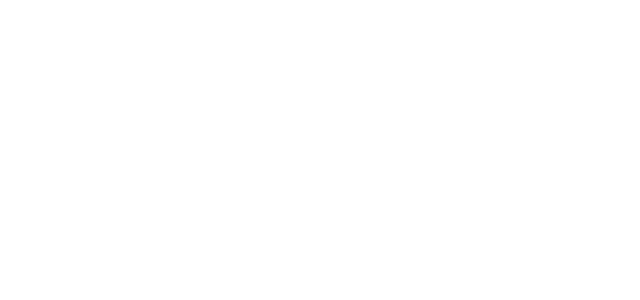
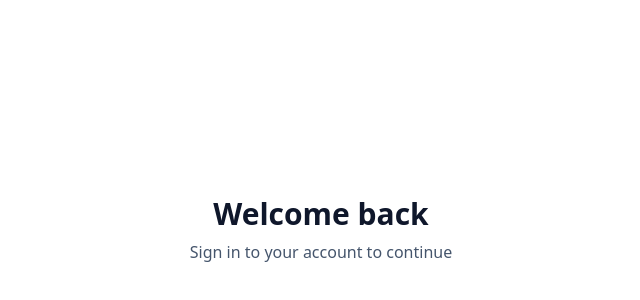
Before and after one commit to Abhish7k/auth-boilerplate-frontend, a React (Vite) app: page /signin in a window 1280 px wide. Before the commit this address had no page. Shown: the part 154-454 px from the top of the page, without its empty margins (319-959 px from the left). Built offline with nearby package versions, Linux system fonts and the light colour scheme.

Commit message:
feat: auth pages
added the sign up and sign in pages

```diff
--- a/src/App.tsx
+++ b/src/App.tsx
@@ -1,5 +1,7 @@
 import { BrowserRouter as Router, Routes, Route } from "react-router-dom";
 import HomePage from "./pages/HomePage";
+import SignUpPage from "./pages/SignUpPage";
+import SignInPage from "./pages/SignInPage";
 
 function App() {
   return (
@@ -7,6 +9,8 @@
       <Routes>
         {/* public routes */}
         <Route path="/" element={<HomePage />} />
+        <Route path="/signup" element={<SignUpPage />} />
+        <Route path="/signin" element={<SignInPage />} />
       </Routes>
     </Router>
   );
--- /dev/null
+++ b/src/pages/SignInPage.tsx
@@ -0,0 +1,13 @@
+import type React from "react";
+import AuthLayout from "../components/auth/AuthLayout";
+
+const SignInPage: React.FC = () => {
+  return (
+    <AuthLayout
+      title="Welcome back"
+      subtitle="Sign in to your account to continue"
+    ></AuthLayout>
+  );
+};
+
+export default SignInPage;
--- /dev/null
+++ b/src/pages/SignUpPage.tsx
@@ -0,0 +1,13 @@
+import type React from "react";
+import AuthLayout from "../components/auth/AuthLayout";
+
+const SignUpPage: React.FC = () => {
+  return (
+    <AuthLayout
+      title="Get Started"
+      subtitle="Create your account to get started"
+    ></AuthLayout>
+  );
+};
+
+export default SignUpPage;
```
